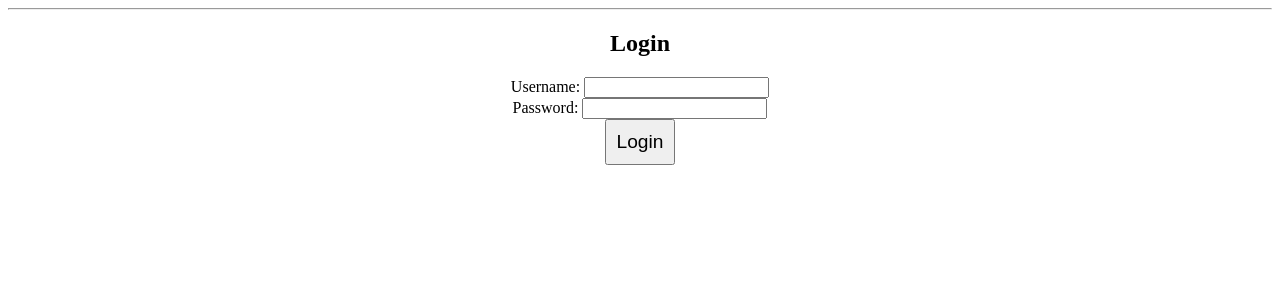
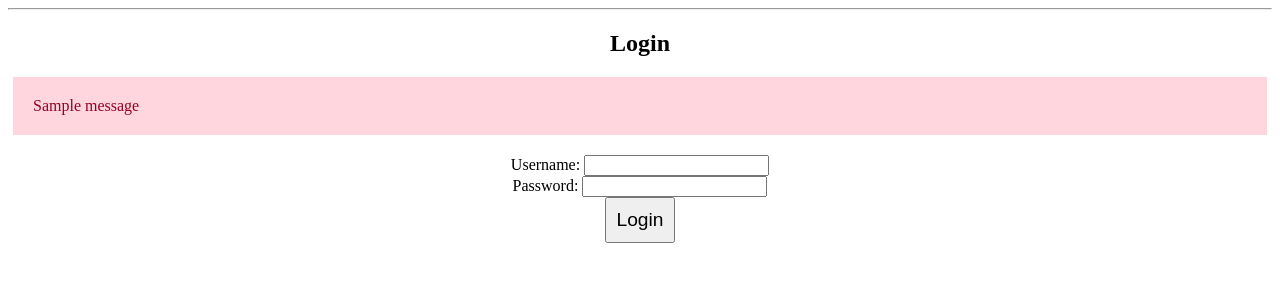
Before and after one commit to sebantu1181/INFOTC4320-Scrum-Team-3-Final-Project, a Flask app: page /admin in a window 1280 px wide. Shown: the part 63-363 px from the top of the page. Run offline with Flask 3, Linux system fonts and the light colour scheme; one stand-in notice (Sample message) is shown.

Commit message:
Update admin.html
incorporated flash error checking

```diff
--- a/final project/templates/admin.html
+++ b/final project/templates/admin.html
@@ -54,8 +54,14 @@
 <hr>
     <h2>Login</h2>
     {% with messages = get_flashed_messages() %}
-
-    {% endwith %}
+    {% if messages %}
+      <div class="alert">
+        {% for message in messages %}
+          {{ message }}
+        {% endfor %}
+      </div>
+    {% endif %}
+  {% endwith %}
     <form method="post" action="{{ url_for('admin') }}">
         <label for="username">Username:</label>
         <input type="text" id="username" name="username" required>
@@ -65,5 +71,7 @@
         <br>
         <input type="submit" value="Login">
     </form>
+
+
 </body>
 </html>
```
